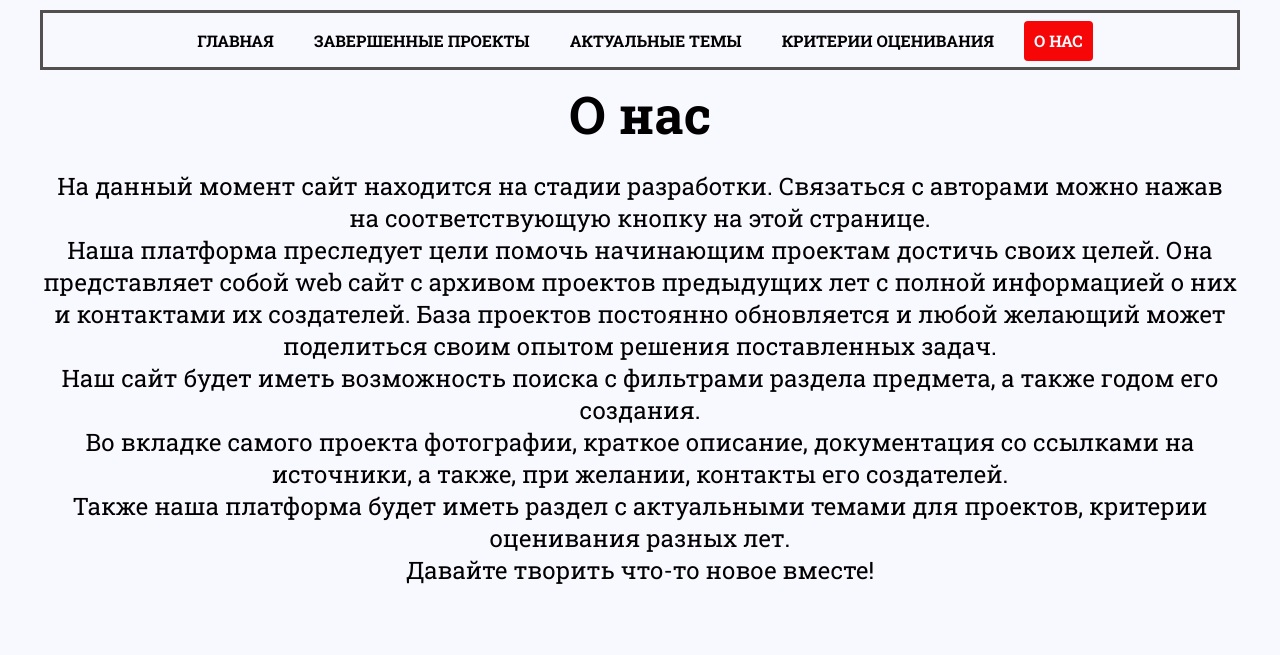
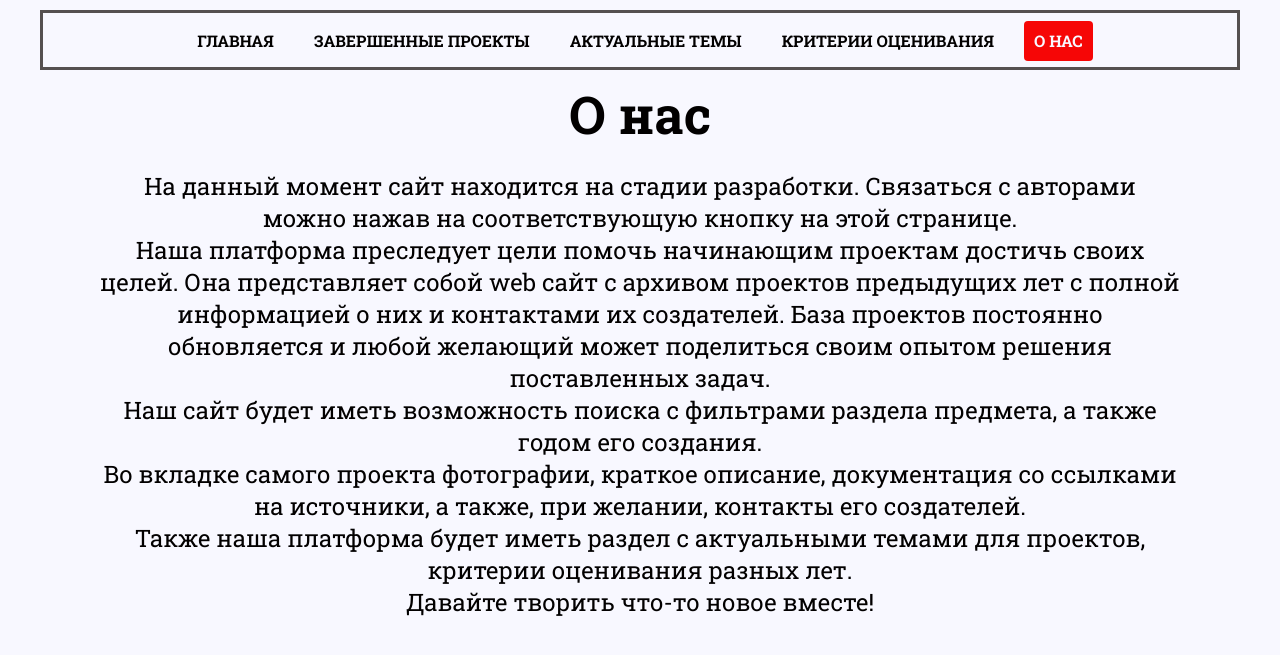
Before and after one commit to AGENTS-OF-FUTURE/GIT-AGENTS-OF-FUTURE, a PHP site: page /indexAbout.html in a window 1280 px wide. Shown: the top 655 px of the page. Run offline with PHP 8.4, Linux system fonts and the light colour scheme.

Commit message:
Update styleAbout.css

```diff
--- a/Pages/About/styleAbout.css
+++ b/Pages/About/styleAbout.css
@@ -98,5 +98,7 @@ body{
   font-size:24px;
   padding-top:10px;
   color: rgb(2, 0, 0);
+  margin-right: 5%;
+  margin-left: 5%;
 }
 /* AboutText */
```
